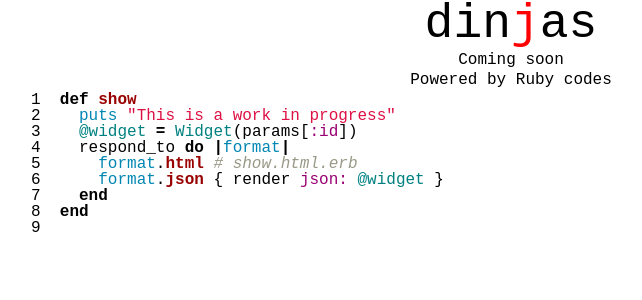
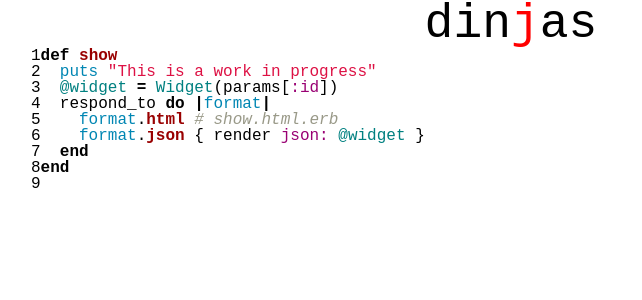
Before and after one commit to dinjas/dinjas, a Jekyll site: the page built from index.html, in a window 1280 px wide. Shown: the top 300 px of the page, without its empty margins (129-771 px from the left). Built offline with Jekyll 4.4.1, drawn with Linux system fonts in a browser that asks for light colours.

Commit message:
Clean up home page

```diff
--- a/index.html
+++ b/index.html
@@ -5,9 +5,8 @@
 <main>
   <article>
     <h1>din<span class="red hand j">j</span>as</h1>
-    <p>Coming soon</p>
-    <p><span font-size="0.7em">Powered by Ruby codes</span></p>
   </article>
+  <article>
     {% highlight ruby linenos %}
 def show
   puts "This is a work in progress"
@@ -18,4 +17,5 @@
   end
 end
     {% endhighlight %}
+  </article>
 </main>
```
Lines whose indentation alone changed are shown as unchanged.
